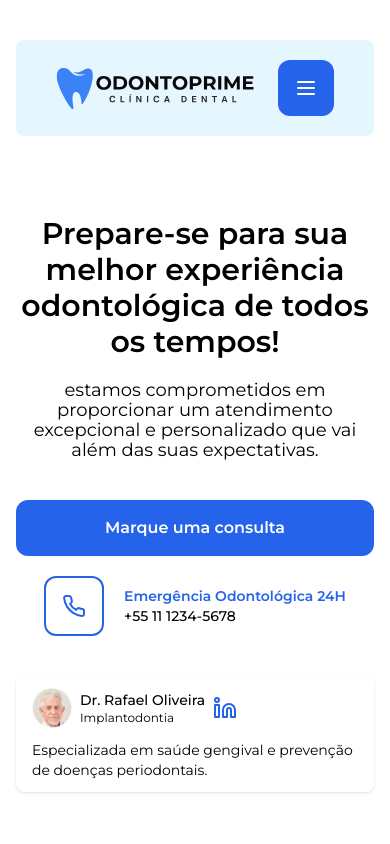
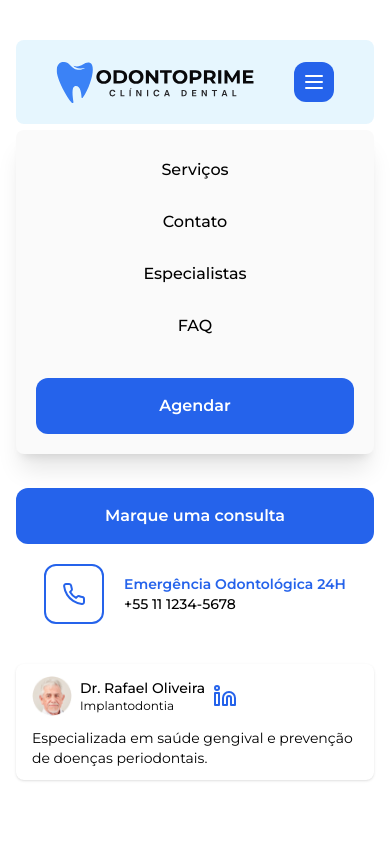
Before and after one commit to rodrigordgfs/odonto-prime, a Next.js app: page / in a window 390 px wide. Both pictures are taken after a click on the button 306 px from the left and 88 px from the top of the page. Shown: the top 844 px of the page. Built offline with nearby package versions, Linux system fonts and the light colour scheme.

Commit message:
feat(app): adicionado menu mobile

```diff
--- a/src/components/shared/Header/index.tsx
+++ b/src/components/shared/Header/index.tsx
@@ -1,33 +1,84 @@
+"use client";
+
+import { useState } from "react";
 import { Menu } from "lucide-react";
 import Image from "next/image";
 import Link from "next/link";
 
 export default function Header() {
+  const [isMenuOpen, setIsMenuOpen] = useState(false);
+
+  const toggleMenu = () => {
+    setIsMenuOpen(!isMenuOpen);
+  };
+
+  const closeMenu = () => {
+    setIsMenuOpen(false);
+  };
+
   return (
-    <header className="py-5 px-10 bg-[#E6F6FE] rounded-lg mt-10 flex flex-row items-center justify-between">
-      <Image priority src="/logo.svg" alt="Odonto Prime" width={200} height={113} />
+    <header className="relative py-5 px-10 bg-[#E6F6FE] rounded-lg mt-10 flex flex-row items-center justify-between">
+      <Image
+        priority
+        src="/logo.svg"
+        alt="Odonto Prime"
+        width={200}
+        height={113}
+      />
 
       <nav className="flex-row gap-9 font-medium text-base hidden md:flex">
-        <Link href="#services">
-          Serviços
-        </Link>
-        <Link href="#contact">
-          Contato
-        </Link>
-        <Link href="#especialists">
-          Especialistas
-        </Link>
-        <Link href="#faq">
-          FAQ
-        </Link>
+        <Link href="#services">Serviços</Link>
+        <Link href="#contact">Contato</Link>
+        <Link href="#especialists">Especialistas</Link>
+        <Link href="#faq">FAQ</Link>
       </nav>
 
       <button className="bg-blue-600 text-white rounded-xl px-8 py-4 font-semibold hover:bg-blue-500 transition-all hidden md:flex">
         Agendar
       </button>
-      <button className="bg-blue-600 text-white rounded-xl p-4 font-semibold hover:bg-blue-500 transition-all flex md:hidden">
+
+      <button
+        className="bg-blue-600 text-white rounded-xl p-2 font-semibold hover:bg-blue-500 transition-all flex md:hidden"
+        onClick={toggleMenu}
+      >
         <Menu size={24} />
       </button>
+
+      {isMenuOpen && (
+        <div className="absolute top-[90px] left-0 w-full bg-zinc-50 shadow-xl rounded-lg p-5 flex flex-col items-start gap-3 z-10">
+          <Link
+            href="#services"
+            onClick={closeMenu}
+            className="font-medium text-base w-full text-center hover:text-white hover:bg-blue-600 hover:rounded-lg transition-all py-2"
+          >
+            Serviços
+          </Link>
+          <Link
+            href="#contact"
+            onClick={closeMenu}
+            className="font-medium text-base w-full text-center hover:text-white hover:bg-blue-600 hover:rounded-lg transition-all py-2"
+          >
+            Contato
+          </Link>
+          <Link
+            href="#especialists"
+            onClick={closeMenu}
+            className="font-medium text-base w-full text-center hover:text-white hover:bg-blue-600 hover:rounded-lg transition-all py-2"
+          >
+            Especialistas
+          </Link>
+          <Link
+            href="#faq"
+            onClick={closeMenu}
+            className="font-medium text-base w-full text-center hover:text-white hover:bg-blue-600 hover:rounded-lg transition-all py-2"
+          >
+            FAQ
+          </Link>
+          <button className="bg-blue-600 text-white rounded-xl px-8 py-4 font-semibold hover:bg-blue-500 transition-all w-full mt-5">
+            Agendar
+          </button>
+        </div>
+      )}
     </header>
   );
 }
```
